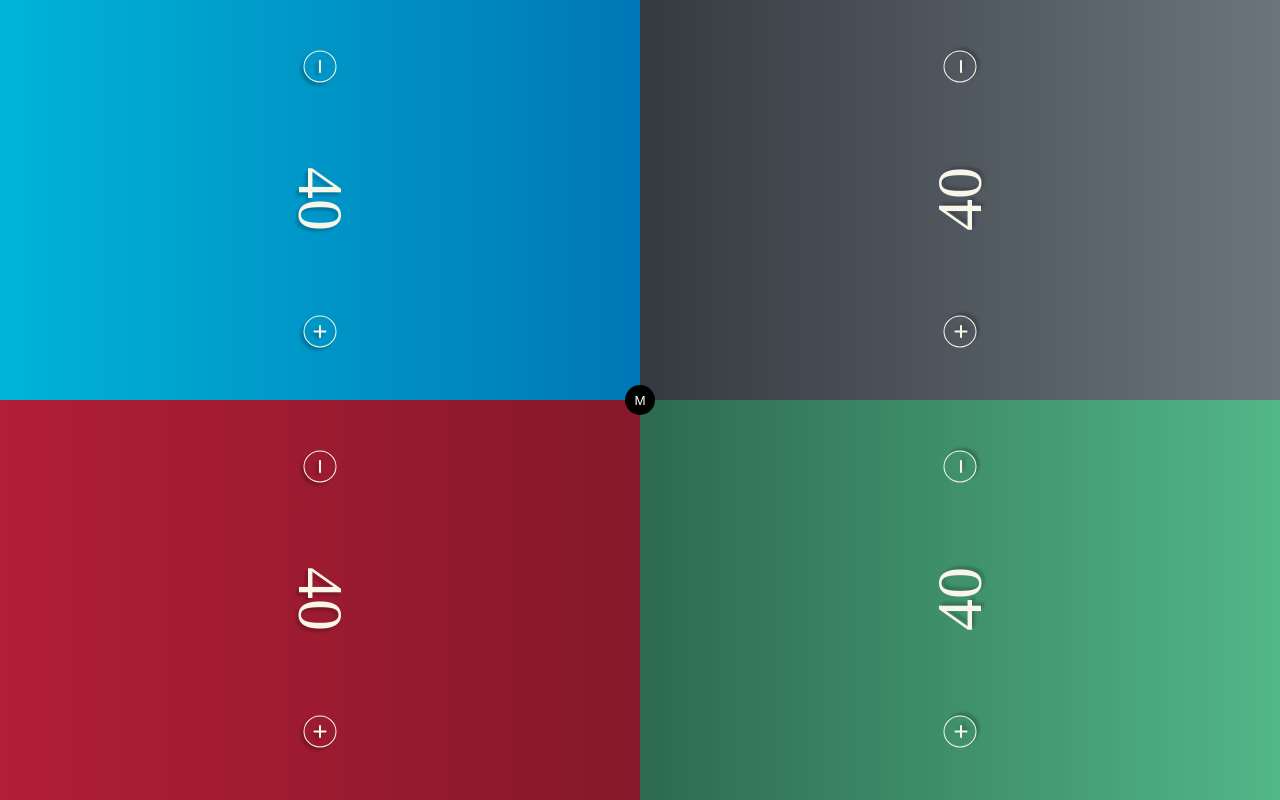
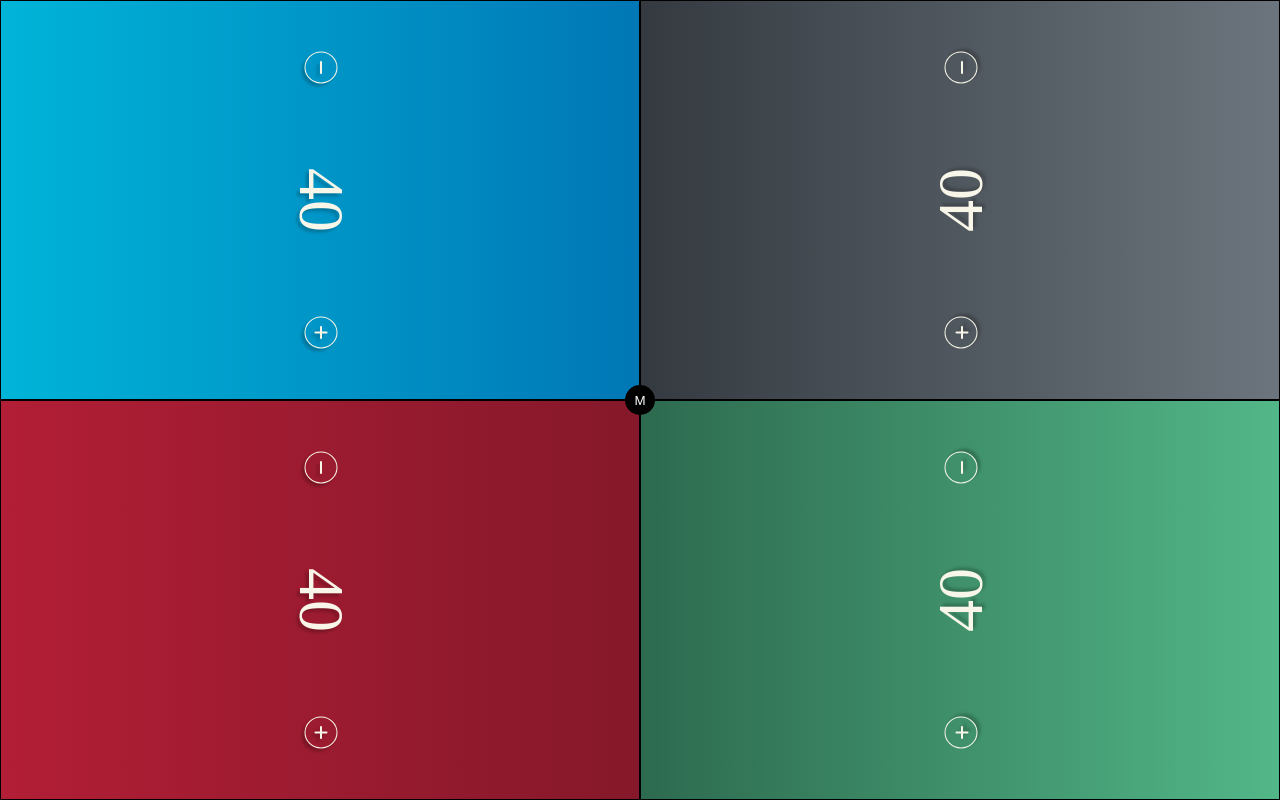
Before and after one commit to fogelmark/MTG-Counter-App, a plain HTML site: page fourplayer.html in a window 1280 px wide. Drawn offline with Linux system fonts and the light colour scheme.

Commit message:
colors redo

```diff
--- a/_fourplayer.scss
+++ b/_fourplayer.scss
@@ -26,7 +26,8 @@ $dark-blue: #0077B6;
 $light-blue: #00B4D8;
 $dark-black: #343A40;
 $light-black: #6C757D;
-$white: #fff;
+$dark-white: #FFF2B2;
+$light-white: #FFFAE5;
 
 .top-content,
 .bottom-content {
@@ -43,6 +44,7 @@ $white: #fff;
   height: 50vh;
   color: #f8f6e8;
   text-shadow: 3px 3px 3px #00000036;
+  border: 1px solid black;
 }
 
 i {
@@ -53,7 +55,7 @@ i {
   @include flex(center, center);
   @include middle-button();
   background-color: black;
-  color: $white;
+  color: #fff;
   border: none;
   width: 30px;
   height: 30px;
@@ -74,13 +76,6 @@ i {
     height: 16.6vh;
     touch-action: manipulation;
   }
-
-  // .minus,
-  // .plus {
-  //   i {
-  //     transform: rotate(90deg);
-  //   }
-  // }
 
   .middle {
     @include flex(center, center);
```
Also changed, not shown: style.css, 1 other file.
